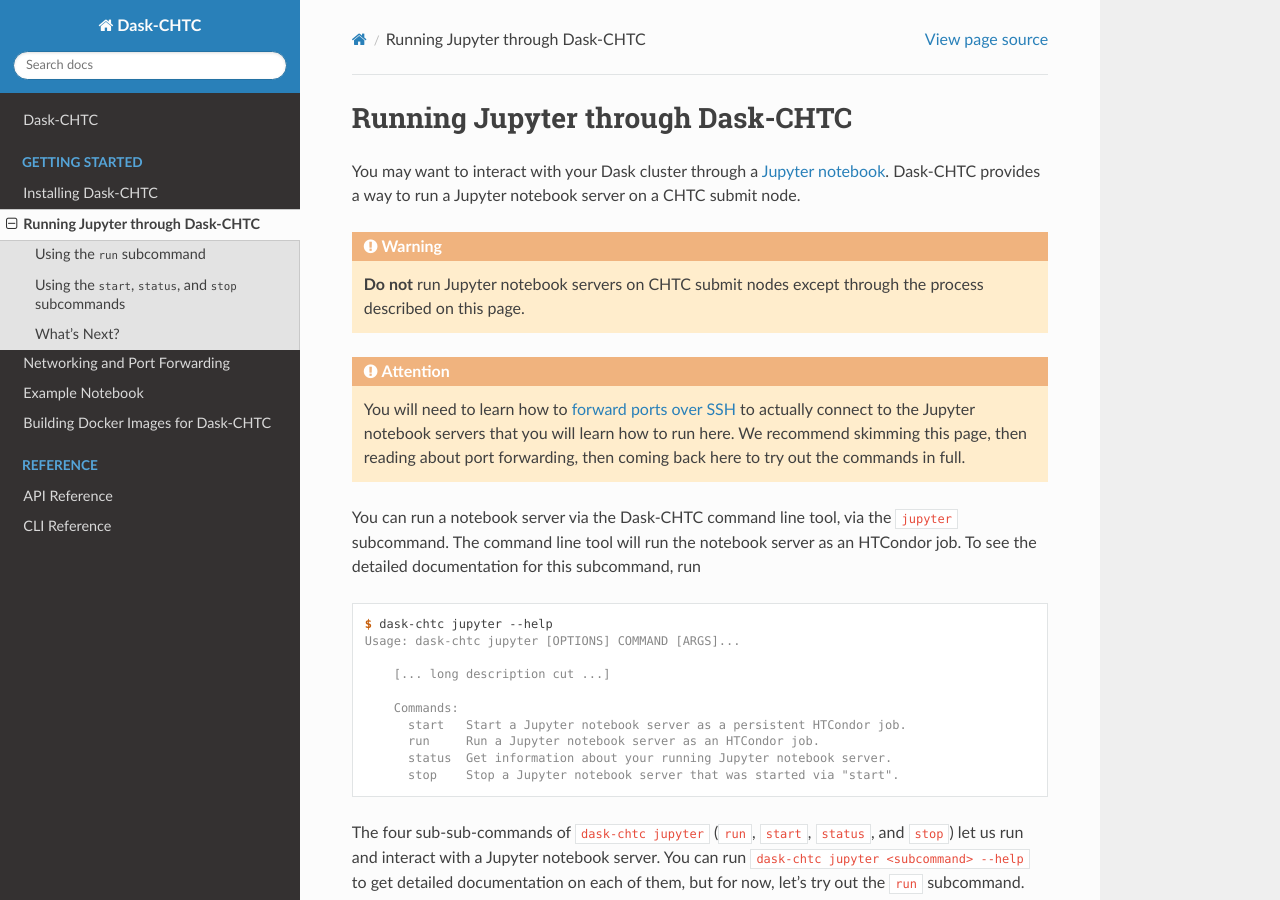
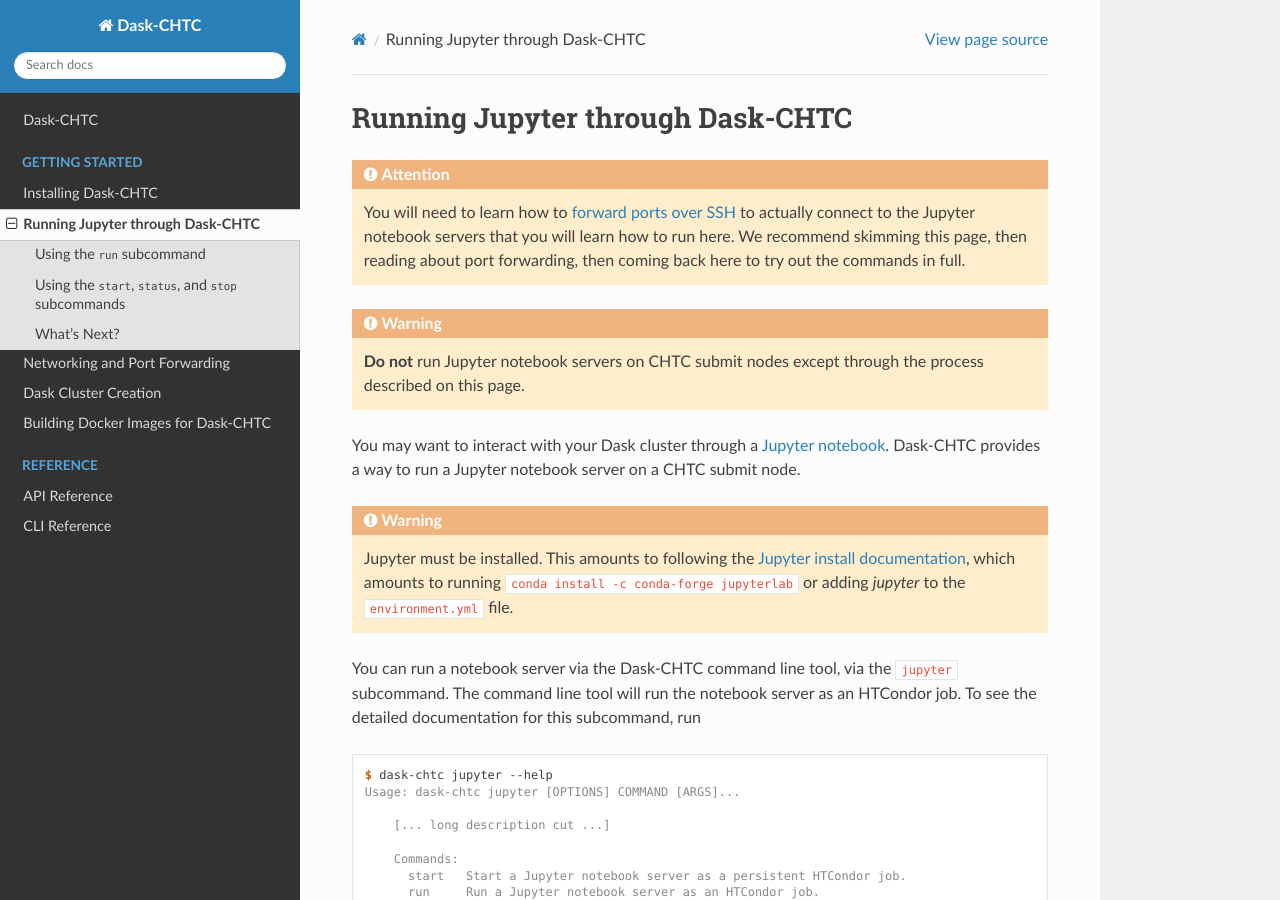
Before and after one commit to CHTC/dask-chtc, a Sphinx documentation site: the page built from docs/source/jupyter.rst, in a window 1280 px wide and 900 px high. Built offline with Sphinx 7.4.7 and the Read the Docs theme 2.0.0, drawn with Linux system fonts in a browser that asks for light colours; some of the changed text lies outside the part shown.

Commit message:
Reorganize docs

```diff
--- a/docs/source/jupyter.rst
+++ b/docs/source/jupyter.rst
@@ -2,17 +2,9 @@
 
 .. py:currentmodule:: dask_chtc
 
+
 Running Jupyter through Dask-CHTC
 =================================
-
-You may want to interact with your Dask cluster through a
-`Jupyter notebook <https://jupyter.org/>`_.
-Dask-CHTC provides a way to run a Jupyter notebook server on a CHTC submit node.
-
-.. warning::
-
-    **Do not** run Jupyter notebook servers on CHTC submit nodes except through
-    the process described on this page.
 
 .. attention::
 
@@ -21,6 +13,25 @@
     to actually connect to the Jupyter notebook servers that you will learn
     how to run here. We recommend skimming this page, then reading about
     port forwarding, then coming back here to try out the commands in full.
+
+.. warning::
+
+    **Do not** run Jupyter notebook servers on CHTC submit nodes except through
+    the process described on this page.
+
+You may want to interact with your Dask cluster through a
+`Jupyter notebook <https://jupyter.org/>`_.
+Dask-CHTC provides a way to run a Jupyter notebook server on a CHTC submit node.
+
+
+.. _Jupyter install documentation: https://jupyter.org/install
+
+.. warning::
+
+   Jupyter must be installed. This amounts to following the
+   `Jupyter install documentation`_, which amounts to running
+   ``conda install -c conda-forge jupyterlab`` or adding `jupyter` to the
+   ``environment.yml`` file.
 
 You can run a notebook server via the Dask-CHTC command line tool, via the
 ``jupyter`` subcommand.
```
Also changed, not shown: docs/source/index.rst (+5 -5 lines), docs/source/example.ipynb.
